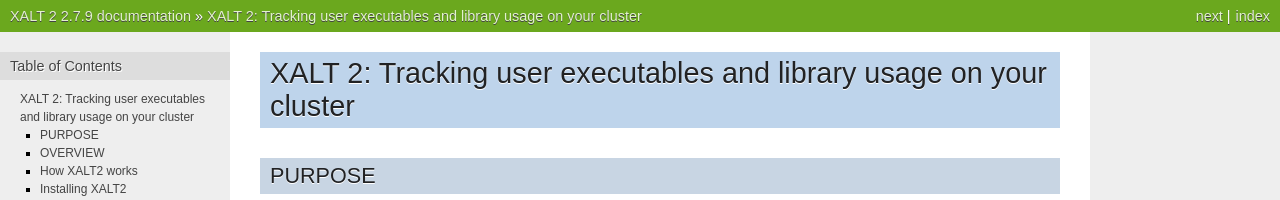
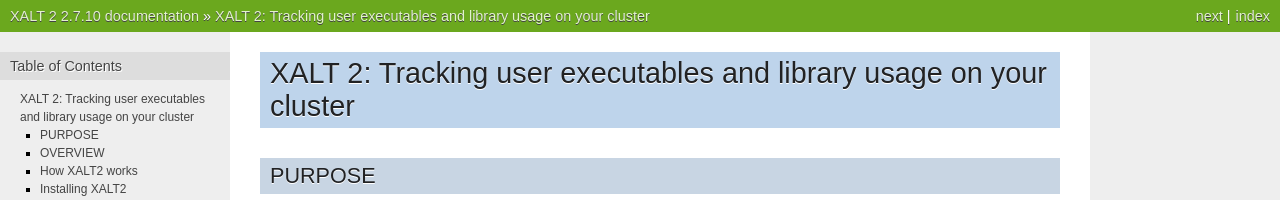
Before and after one commit to xalt/xalt, a Sphinx documentation site: the page built from docs/source/index.rst, in a window 1280 px wide and 900 px high. Shown: the top 200 px of the window. Built offline with Sphinx 7.4.7, drawn with Linux system fonts in a browser that asks for light colours; some of the changed text lies outside the part shown.

Commit message:
moving to TAG_VERSION 2.7.10

```diff
--- a/docs/source/conf.py
+++ b/docs/source/conf.py
@@ -57,7 +57,7 @@
 # The short X.Y version.
 version = '2.7'
 # The full version, including alpha/beta/rc tags.
-release = '2.7.9'
+release = '2.7.10'
 
 # The language for content autogenerated by Sphinx. Refer to documentation
 # for a list of supported languages.
```
Also changed, not shown: 3 other files.
